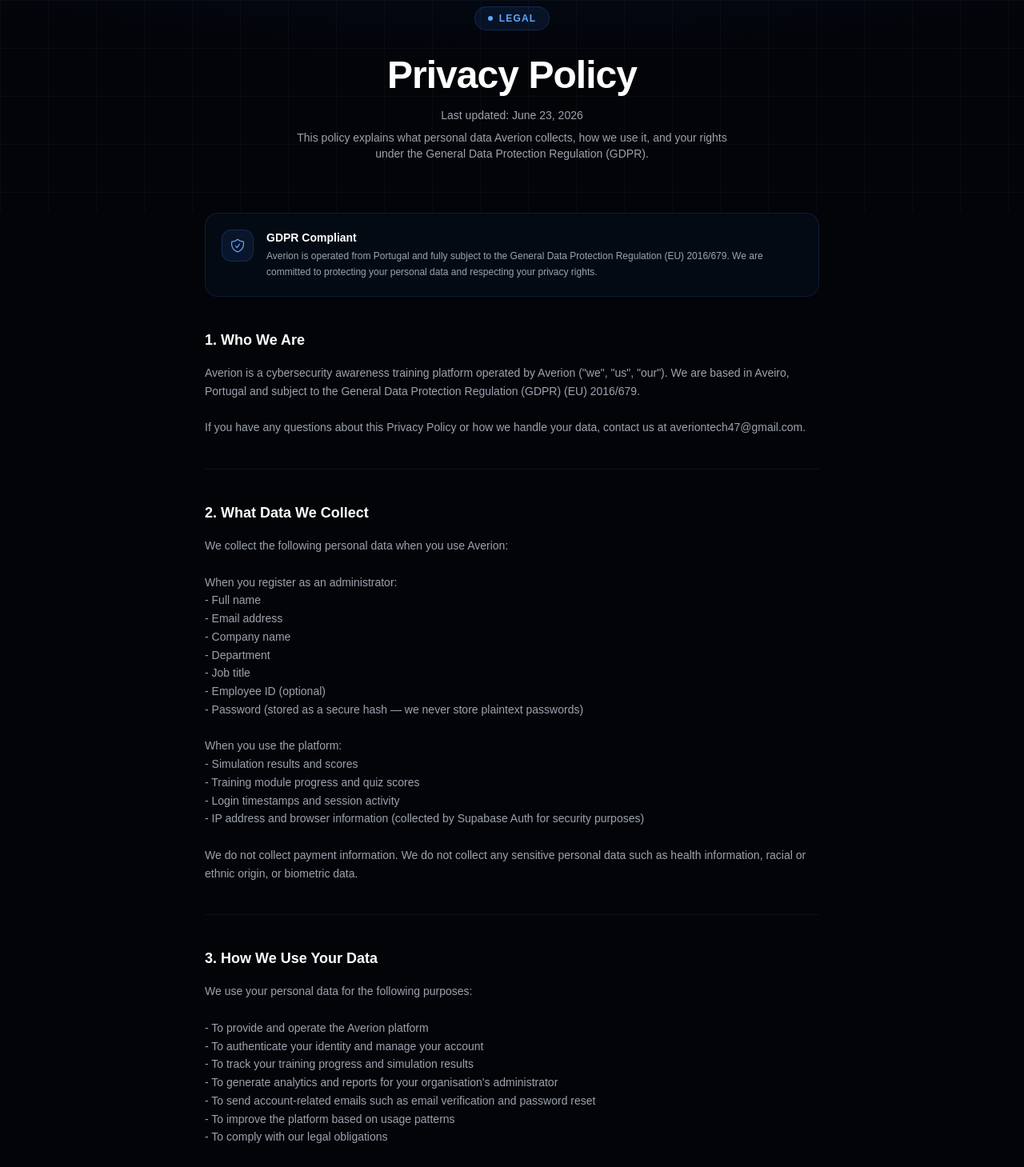
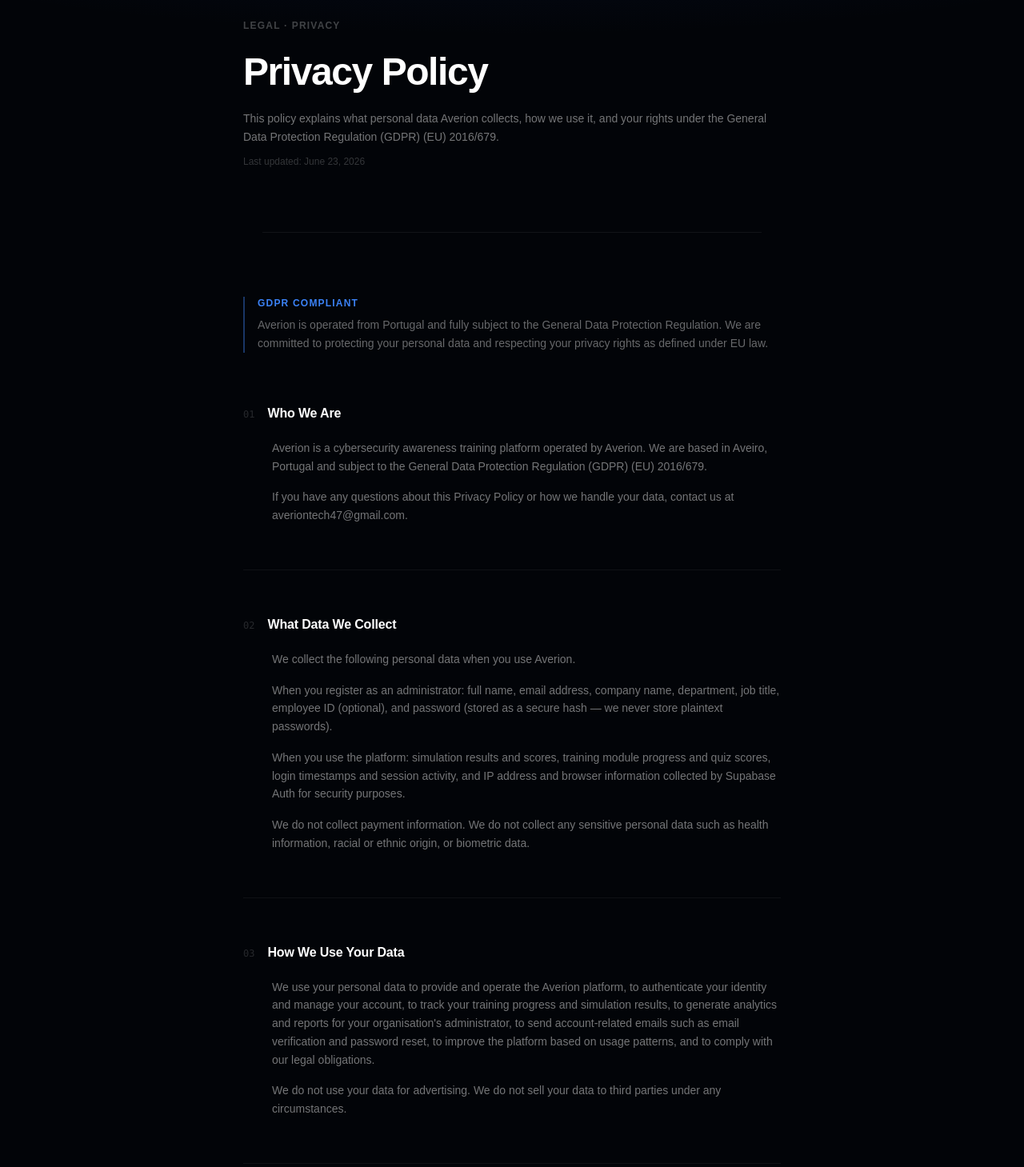
Before and after one commit to Darksyde0/averion, a React (Vite) app: page /privacy in a window 1280 px wide. Shown: the part 120-1579 px from the top of the page at 80% size. Built offline with nearby package versions, Linux system fonts and the light colour scheme; no server answers.

Commit message:
feat: sleek privacy policy page

```diff
--- a/src/pages/PrivacyPage.jsx
+++ b/src/pages/PrivacyPage.jsx
@@ -7,208 +7,151 @@
     const sections = [
         {
             title: '1. Who We Are',
-      content: `Averion is a cybersecurity awareness training platform operated by Averion ("we", "us", "our"). We are based in Aveiro, Portugal and subject to the General Data Protection Regulation (GDPR) (EU) 2016/679.
-
-If you have any questions about this Privacy Policy or how we handle your data, contact us at averiontech47@gmail.com.`,
+            content: `Averion is a cybersecurity awareness training platform operated by Averion. We are based in Aveiro, Portugal and subject to the General Data Protection Regulation (GDPR) (EU) 2016/679.\n\nIf you have any questions about this Privacy Policy or how we handle your data, contact us at averiontech47@gmail.com.`,
         },
         {
             title: '2. What Data We Collect',
-      content: `We collect the following personal data when you use Averion:
-
-When you register as an administrator:
-- Full name
-- Email address
-- Company name
-- Department
-- Job title
-- Employee ID (optional)
-- Password (stored as a secure hash — we never store plaintext passwords)
-
-When you use the platform:
-- Simulation results and scores
-- Training module progress and quiz scores
-- Login timestamps and session activity
-- IP address and browser information (collected by Supabase Auth for security purposes)
-
-We do not collect payment information. We do not collect any sensitive personal data such as health information, racial or ethnic origin, or biometric data.`,
+            content: `We collect the following personal data when you use Averion.\n\nWhen you register as an administrator: full name, email address, company name, department, job title, employee ID (optional), and password (stored as a secure hash — we never store plaintext passwords).\n\nWhen you use the platform: simulation results and scores, training module progress and quiz scores, login timestamps and session activity, and IP address and browser information collected by Supabase Auth for security purposes.\n\nWe do not collect payment information. We do not collect any sensitive personal data such as health information, racial or ethnic origin, or biometric data.`,
         },
         {
             title: '3. How We Use Your Data',
-      content: `We use your personal data for the following purposes:
-
-- To provide and operate the Averion platform
-- To authenticate your identity and manage your account
-- To track your training progress and simulation results
-- To generate analytics and reports for your organisation's administrator
-- To send account-related emails such as email verification and password reset
-- To improve the platform based on usage patterns
-- To comply with our legal obligations
-
-We do not use your data for advertising. We do not sell your data to third parties under any circumstances.`,
+            content: `We use your personal data to provide and operate the Averion platform, to authenticate your identity and manage your account, to track your training progress and simulation results, to generate analytics and reports for your organisation's administrator, to send account-related emails such as email verification and password reset, to improve the platform based on usage patterns, and to comply with our legal obligations.\n\nWe do not use your data for advertising. We do not sell your data to third parties under any circumstances.`,
         },
         {
             title: '4. Legal Basis for Processing',
-      content: `Under GDPR, we process your personal data on the following legal bases:
-
-- Contract performance — processing is necessary to provide the service you signed up for
-- Legitimate interests — we process certain data to maintain security, prevent fraud, and improve the platform
-- Legal obligation — we may process data to comply with applicable laws and regulations
-- Consent — where we ask for your consent, you may withdraw it at any time without affecting the lawfulness of prior processing`,
+            content: `Under GDPR, we process your personal data on the following legal bases.\n\nContract performance — processing is necessary to provide the service you signed up for. Legitimate interests — we process certain data to maintain security, prevent fraud, and improve the platform. Legal obligation — we may process data to comply with applicable laws and regulations. Consent — where we ask for your consent, you may withdraw it at any time without affecting the lawfulness of prior processing.`,
         },
         {
             title: '5. Data Sharing and Third Parties',
-      content: `We share your data only with the following third-party service providers who process data on our behalf:
-
-- Supabase (supabase.com) — database, authentication, and file storage. Supabase is GDPR compliant and processes data in accordance with its Data Processing Agreement. Data is stored on infrastructure within the European Union.
-
-- Vercel (vercel.com) — frontend hosting and content delivery. Vercel processes minimal data required to serve the application.
-
-- OpenAI (openai.com) — AI-generated simulation content via our ARIA feature. When administrators use ARIA, conversation content is sent to OpenAI to generate training questions. We do not send any user personal data to OpenAI — only the administrator's conversation with ARIA.
-
-- Cloudflare (cloudflare.com) — bot protection on our authentication forms via Cloudflare Turnstile. Cloudflare processes minimal browser information to distinguish humans from bots.
-
-- Cookiebot (cookiebot.com) — cookie consent management on our public-facing pages.
-
-We do not share your data with any other third parties. We do not transfer your personal data outside the European Economic Area (EEA) except where the third parties listed above operate under appropriate safeguards such as Standard Contractual Clauses.`,
+            content: `We share your data only with the following third-party service providers who process data on our behalf.\n\nSupabase (supabase.com) — database, authentication, and file storage. Supabase is GDPR compliant and data is stored on infrastructure within the European Union.\n\nVercel (vercel.com) — frontend hosting and content delivery.\n\nOpenAI (openai.com) — AI-generated simulation content via our ARIA feature. When administrators use ARIA, conversation content is sent to OpenAI to generate training questions. We do not send any user personal data to OpenAI.\n\nCloudflare (cloudflare.com) — bot protection on authentication forms via Cloudflare Turnstile.\n\nCookiebot (cookiebot.com) — cookie consent management on public-facing pages.\n\nWe do not share your data with any other third parties. We do not transfer your personal data outside the European Economic Area except where the third parties listed above operate under appropriate safeguards such as Standard Contractual Clauses.`,
         },
         {
             title: '6. Data Retention',
-      content: `We retain your personal data for as long as your account is active or as needed to provide the service.
-
-If you request deletion of your account, we will delete your personal data within 30 days, except where we are required to retain it for legal or regulatory purposes.
-
-Simulation results and training records are retained for the duration of the account as they form the core value of the platform. Administrators may delete individual user records at any time through the platform.`,
+            content: `We retain your personal data for as long as your account is active or as needed to provide the service.\n\nIf you request deletion of your account, we will delete your personal data within 30 days, except where we are required to retain it for legal or regulatory purposes.\n\nSimulation results and training records are retained for the duration of the account as they form the core value of the platform. Administrators may delete individual user records at any time through the platform.`,
         },
         {
             title: '7. Your Rights Under GDPR',
-      content: `As a data subject under GDPR, you have the following rights:
-
-- Right of access — you have the right to request a copy of the personal data we hold about you
-- Right to rectification — you have the right to request correction of inaccurate personal data
-- Right to erasure — you have the right to request deletion of your personal data ("right to be forgotten")
-- Right to restriction of processing — you have the right to request that we limit how we use your data
-- Right to data portability — you have the right to receive your personal data in a structured, machine-readable format
-- Right to object — you have the right to object to processing based on legitimate interests
-- Rights related to automated decision-making — we do not make any automated decisions that produce legal or similarly significant effects about you
-
-To exercise any of these rights, contact us at averiontech47@gmail.com. We will respond within 30 days. You also have the right to lodge a complaint with the Portuguese data protection authority, the Comissão Nacional de Proteção de Dados (CNPD), at www.cnpd.pt.`,
+            content: `As a data subject under GDPR, you have the following rights.\n\nRight of access — you may request a copy of the personal data we hold about you. Right to rectification — you may request correction of inaccurate personal data. Right to erasure — you may request deletion of your personal data. Right to restriction of processing — you may request that we limit how we use your data. Right to data portability — you may receive your personal data in a structured, machine-readable format. Right to object — you may object to processing based on legitimate interests.\n\nTo exercise any of these rights, contact us at averiontech47@gmail.com. We will respond within 30 days. You also have the right to lodge a complaint with the Portuguese data protection authority, the Comissão Nacional de Proteção de Dados (CNPD), at www.cnpd.pt.`,
         },
         {
             title: '8. Cookies',
-      content: `We use cookies on our public-facing pages to manage cookie consent (via Cookiebot) and to maintain your session when logged in to the platform.
-
-Our authenticated dashboard does not use tracking cookies. We do not use advertising cookies or share cookie data with advertising networks.
-
-You can manage your cookie preferences at any time using the cookie consent banner on our public pages.`,
+            content: `We use cookies on our public-facing pages to manage cookie consent via Cookiebot and to maintain your session when logged in to the platform. Our authenticated dashboard does not use tracking cookies. We do not use advertising cookies or share cookie data with advertising networks.\n\nYou can manage your cookie preferences at any time using the cookie consent banner on our public pages.`,
         },
         {
             title: '9. Security',
-      content: `We take the security of your personal data seriously. We implement the following measures:
-
-- All data is transmitted over HTTPS using TLS encryption
-- Passwords are hashed and never stored in plaintext
-- Row Level Security (RLS) is enforced at the database layer, ensuring each organisation can only access its own data
-- Authentication is handled by Supabase Auth with JWT tokens
-- AI generation requests are authenticated and rate limited
-- Bot protection is enforced on all authentication forms via Cloudflare Turnstile
-- Environment variables and API keys are never stored in version control
-
-Despite these measures, no system is completely secure. If you become aware of any security issue, please contact us immediately at averiontech47@gmail.com.`,
+            content: `We implement the following security measures to protect your personal data.\n\nAll data is transmitted over HTTPS using TLS encryption. Passwords are hashed and never stored in plaintext. Row Level Security is enforced at the database layer, ensuring each organisation can only access its own data. Authentication is handled by Supabase Auth with JWT tokens. AI generation requests are authenticated and rate limited. Bot protection is enforced on all authentication forms via Cloudflare Turnstile. Environment variables and API keys are never stored in version control.\n\nDespite these measures, no system is completely secure. If you become aware of any security issue, please contact us immediately at averiontech47@gmail.com.`,
         },
         {
-      title: '10. Children\'s Privacy',
+            title: "10. Children's Privacy",
             content: `Averion is designed for use by organisations and their employees. It is not intended for use by individuals under the age of 16. We do not knowingly collect personal data from anyone under 16. If you believe we have inadvertently collected data from a minor, please contact us and we will delete it promptly.`,
         },
         {
             title: '11. Changes to This Policy',
-      content: `We may update this Privacy Policy from time to time to reflect changes in our practices or legal requirements. We will notify registered users of significant changes by email. The date at the top of this page indicates when the policy was last updated.
-
-Your continued use of Averion after any changes constitutes your acceptance of the updated policy.`,
+            content: `We may update this Privacy Policy from time to time to reflect changes in our practices or legal requirements. We will notify registered users of significant changes by email. The date at the top of this page indicates when the policy was last updated.\n\nYour continued use of Averion after any changes constitutes your acceptance of the updated policy.`,
         },
         {
             title: '12. Contact Us',
-      content: `If you have any questions, concerns, or requests regarding this Privacy Policy or your personal data, please contact us:
-
-Email: averiontech47@gmail.com
-Location: Aveiro, Portugal
-
-We aim to respond to all enquiries within 5 business days.`,
+            content: `If you have any questions, concerns, or requests regarding this Privacy Policy or your personal data, please contact us at averiontech47@gmail.com. We are based in Aveiro, Portugal and aim to respond to all enquiries within 5 business days.`,
         },
     ]
 
     return (
-    <div className="flex flex-col min-h-screen bg-[#020408]">
+        <div className="flex flex-col min-h-screen" style={{ backgroundColor: '#020408' }}>
             <Navbar />
 
             {/* Hero */}
-      <section className="relative pt-32 pb-16 px-8 overflow-hidden">
-        <div className="absolute inset-0 bg-[radial-gradient(ellipse_80%_60%_at_50%_-10%,rgba(29,78,216,0.15),transparent)]" />
-        <div className="absolute inset-0 opacity-[0.03]"
-          style={{ backgroundImage: 'linear-gradient(#fff 1px, transparent 1px), linear-gradient(90deg, #fff 1px, transparent 1px)', backgroundSize: '60px 60px' }} />
-        <div className="relative z-10 max-w-3xl mx-auto text-center">
-          <div className="inline-flex items-center gap-2 bg-blue-500/10 border border-blue-500/20 rounded-full px-4 py-1.5 mb-8">
-            <div className="w-1.5 h-1.5 rounded-full bg-blue-400" />
-            <span className="text-blue-400 text-xs font-semibold tracking-widest uppercase">Legal</span>
-          </div>
-          <h1 className="text-white text-4xl md:text-5xl font-bold mb-4"
-            style={{ fontFamily: "'Poppins', sans-serif", letterSpacing: '-0.02em' }}>
+            <section className="relative pt-36 pb-20 px-6 overflow-hidden">
+                <div className="absolute inset-0"
+                    style={{ background: 'radial-gradient(ellipse 80% 50% at 50% -10%, rgba(29,78,216,0.12), transparent)' }} />
+                <div className="relative z-10 max-w-2xl mx-auto">
+                    <p className="text-xs font-semibold tracking-widest uppercase mb-6"
+                        style={{ color: 'rgba(255,255,255,0.25)' }}>
+                        Legal · Privacy
+                    </p>
+                    <h1 className="text-white font-bold mb-5"
+                        style={{ fontFamily: "'Poppins', sans-serif", fontSize: '48px', letterSpacing: '-0.03em', lineHeight: 1.1 }}>
                         Privacy Policy
                     </h1>
-          <p className="text-gray-400 text-sm">Last updated: {lastUpdated}</p>
-          <p className="text-gray-400 text-sm mt-2 max-w-xl mx-auto">
-            This policy explains what personal data Averion collects, how we use it, and your rights under the General Data Protection Regulation (GDPR).
+                    <p className="text-sm leading-relaxed mb-3" style={{ color: 'rgba(255,255,255,0.45)' }}>
+                        This policy explains what personal data Averion collects, how we use it, and your rights under the General Data Protection Regulation (GDPR) (EU) 2016/679.
+                    </p>
+                    <p className="text-xs" style={{ color: 'rgba(255,255,255,0.2)' }}>
+                        Last updated: {lastUpdated}
                     </p>
                 </div>
             </section>
 
+            {/* Divider */}
+            <div className="max-w-2xl mx-auto w-full px-6">
+                <div style={{ height: '1px', backgroundColor: 'rgba(255,255,255,0.06)' }} />
+            </div>
+
             {/* Content */}
-      <main className="flex-1 px-8 pb-24">
-        <div className="max-w-3xl mx-auto">
+            <main className="flex-1 px-6 py-20">
+                <div className="max-w-2xl mx-auto">
 
-          {/* GDPR badge */}
-          <div className="bg-blue-500/5 border border-blue-500/15 rounded-2xl p-5 mb-10 flex items-start gap-4">
-            <div className="w-10 h-10 rounded-xl bg-blue-500/10 border border-blue-500/20 flex items-center justify-center flex-shrink-0">
-              <svg xmlns="http://www.w3.org/2000/svg" className="h-5 w-5 text-blue-400" fill="none" viewBox="0 0 24 24" stroke="currentColor" strokeWidth={1.5}>
-                <path strokeLinecap="round" strokeLinejoin="round" d="M9 12.75L11.25 15 15 9.75m-3-7.036A11.959 11.959 0 013.598 6 11.99 11.99 0 003 9.749c0 5.592 3.824 10.29 9 11.623 5.176-1.332 9-6.03 9-11.622 0-1.31-.21-2.571-.598-3.751h-.152c-3.196 0-6.1-1.248-8.25-3.285z" />
-              </svg>
-            </div>
-            <div>
-              <p className="text-white text-sm font-semibold mb-1">GDPR Compliant</p>
-              <p className="text-gray-400 text-xs leading-relaxed">
-                Averion is operated from Portugal and fully subject to the General Data Protection Regulation (EU) 2016/679. We are committed to protecting your personal data and respecting your privacy rights.
+                    {/* GDPR notice */}
+                    <div className="mb-16 pl-4"
+                        style={{ borderLeft: '2px solid rgba(59,130,246,0.4)' }}>
+                        <p className="text-xs font-semibold uppercase tracking-widest mb-2"
+                            style={{ color: '#3b82f6' }}>
+                            GDPR Compliant
                         </p>
-            </div>
+                        <p className="text-sm leading-relaxed" style={{ color: 'rgba(255,255,255,0.4)' }}>
+                            Averion is operated from Portugal and fully subject to the General Data Protection Regulation. We are committed to protecting your personal data and respecting your privacy rights as defined under EU law.
+                        </p>
                     </div>
 
                     {/* Sections */}
-          <div className="flex flex-col gap-10">
+                    <div className="flex flex-col" style={{ gap: '56px' }}>
                         {sections.map((section, i) => (
                             <div key={i}>
-                <h2 className="text-white text-lg font-bold mb-4"
-                  style={{ fontFamily: "'Poppins', sans-serif" }}>
-                  {section.title}
+                                <div className="flex items-baseline gap-4 mb-5">
+                                    <span className="text-xs font-mono flex-shrink-0"
+                                        style={{ color: 'rgba(255,255,255,0.15)' }}>
+                                        {String(i + 1).padStart(2, '0')}
+                                    </span>
+                                    <h2 className="text-white font-semibold"
+                                        style={{ fontSize: '16px', letterSpacing: '-0.01em' }}>
+                                        {section.title.replace(/^\d+\.\s/, '')}
                                     </h2>
-                <div className="text-gray-400 text-sm leading-relaxed whitespace-pre-line">
-                  {section.content}
+                                </div>
+                                <div className="pl-9">
+                                    {section.content.split('\n\n').map((para, j) => (
+                                        <p key={j} className="text-sm leading-relaxed"
+                                            style={{ color: 'rgba(255,255,255,0.45)', marginBottom: j < section.content.split('\n\n').length - 1 ? '16px' : '0' }}>
+                                            {para}
+                                        </p>
+                                    ))}
                                 </div>
                                 {i < sections.length - 1 && (
-                  <div className="mt-10 h-px bg-white/5" />
+                                    <div className="mt-14 pl-9"
+                                        style={{ height: '1px', backgroundColor: 'rgba(255,255,255,0.05)' }} />
                                 )}
                             </div>
                         ))}
                     </div>
 
-          {/* Contact box */}
-          <div className="mt-16 bg-[#04080f] border border-white/5 rounded-2xl p-8 text-center">
-            <p className="text-white text-sm font-semibold mb-2">Questions about your data?</p>
-            <p className="text-gray-400 text-xs mb-4">We take your privacy seriously and will respond within 5 business days.</p>
+                    {/* Contact footer */}
+                    <div className="mt-20 pt-12"
+                        style={{ borderTop: '1px solid rgba(255,255,255,0.06)' }}>
+                        <p className="text-xs uppercase tracking-widest font-semibold mb-3"
+                            style={{ color: 'rgba(255,255,255,0.2)' }}>
+                            Get in touch
+                        </p>
+                        <p className="text-sm mb-4" style={{ color: 'rgba(255,255,255,0.4)' }}>
+                            For questions, data requests, or concerns about this policy:
+                        </p>
                         <a href="mailto:averiontech47@gmail.com"
-              className="inline-flex items-center gap-2 text-blue-400 hover:text-blue-300 text-sm font-medium transition">
+                            className="text-sm font-medium transition-colors duration-200"
+                            style={{ color: '#3b82f6' }}
+                            onMouseEnter={e => e.currentTarget.style.color = '#60a5fa'}
+                            onMouseLeave={e => e.currentTarget.style.color = '#3b82f6'}>
                             averiontech47@gmail.com
-              <svg xmlns="http://www.w3.org/2000/svg" className="h-3.5 w-3.5" fill="none" viewBox="0 0 24 24" stroke="currentColor" strokeWidth={2}>
-                <path strokeLinecap="round" strokeLinejoin="round" d="M13.5 4.5L21 12m0 0l-7.5 7.5M21 12H3" />
-              </svg>
                         </a>
+                        <p className="text-xs mt-6" style={{ color: 'rgba(255,255,255,0.15)' }}>
+                            Averion · Aveiro, Portugal · averiontech.vercel.app
+                        </p>
                     </div>
 
                 </div>
```
Lines whose indentation alone changed are shown as unchanged.
